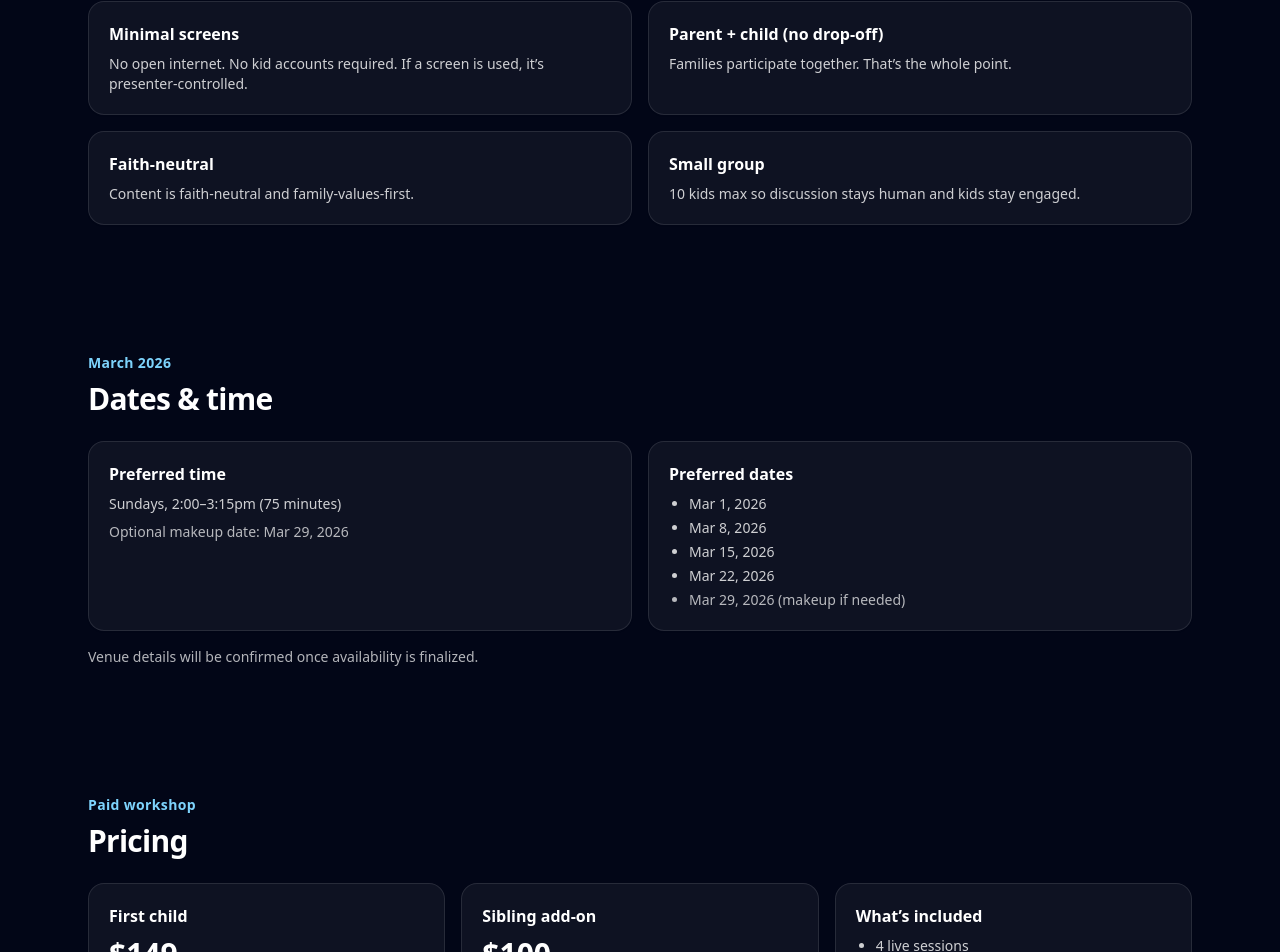
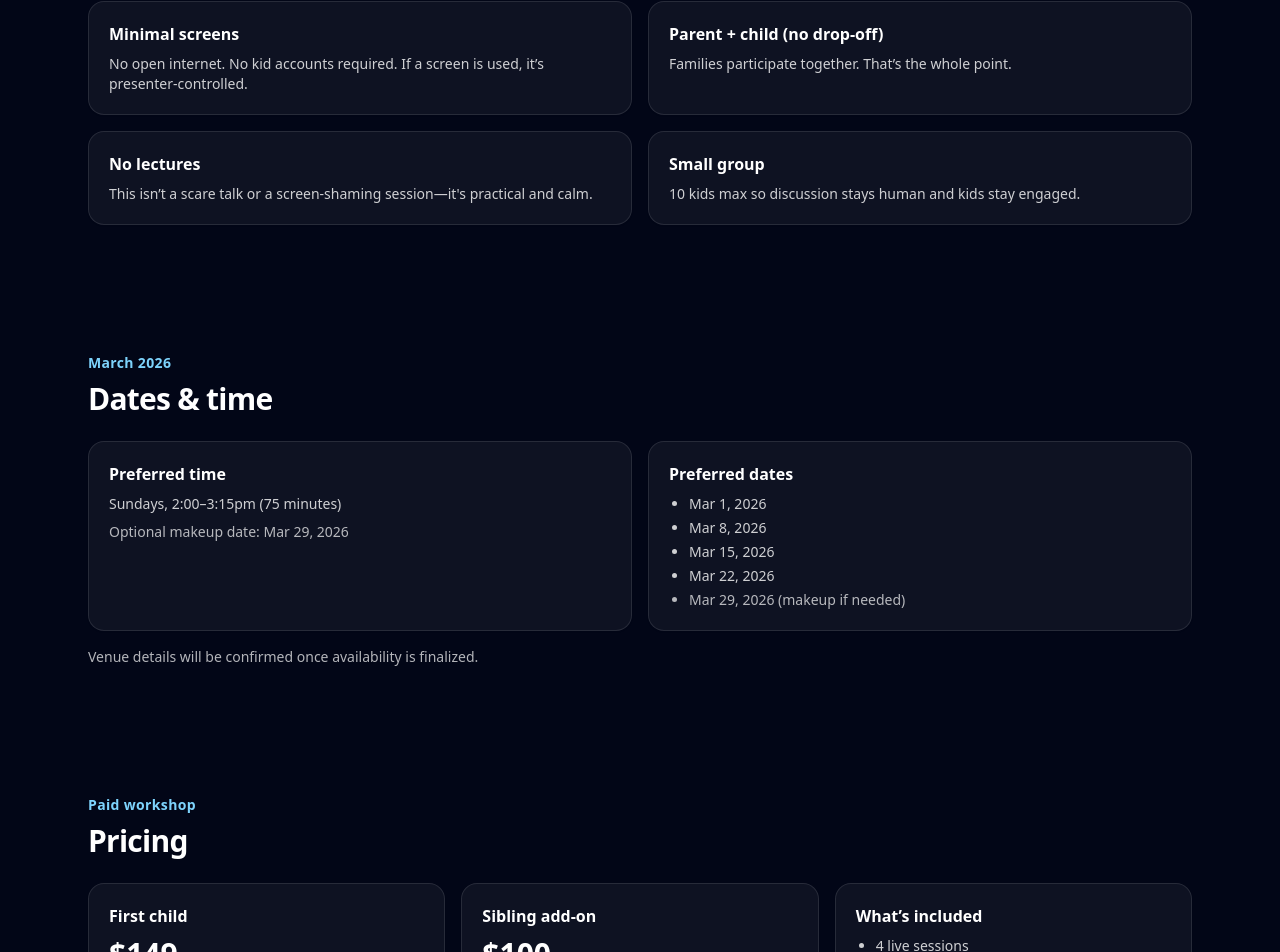
Before and after one commit to chipgpt/tech-literacy-workshop, a React (Vite) app: page / in a window 1280 px wide. Shown: the part 2306-3258 px from the top of the page. Built offline with nearby package versions, Linux system fonts and the light colour scheme; the HTML template or start-up script is replaced by a standard one.

Commit message:
Remove faith reference; replace with practical positioning

```diff
--- a/src/App.tsx
+++ b/src/App.tsx
@@ -363,8 +363,8 @@ export default function App() {
             <Card title="Parent + child (no drop-off)">
               Families participate together. That’s the whole point.
             </Card>
-            <Card title="Faith-neutral">
-              Content is faith-neutral and family-values-first.
+            <Card title="No lectures">
+              This isn’t a scare talk or a screen-shaming session—it's practical and calm.
             </Card>
             <Card title="Small group">
               10 kids max so discussion stays human and kids stay engaged.
```
